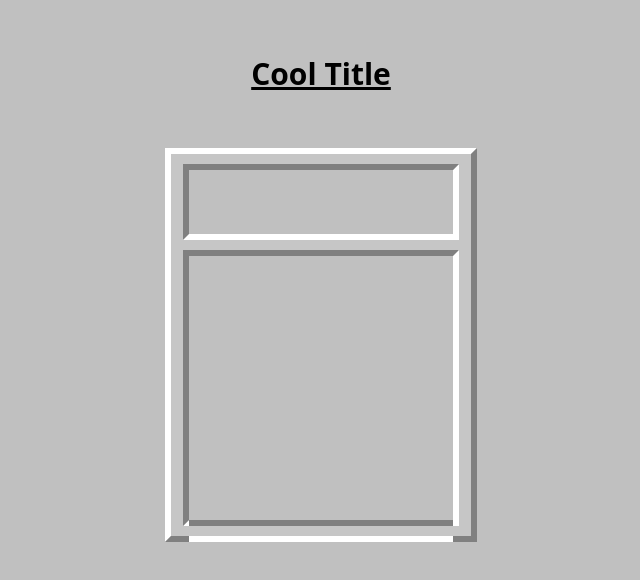
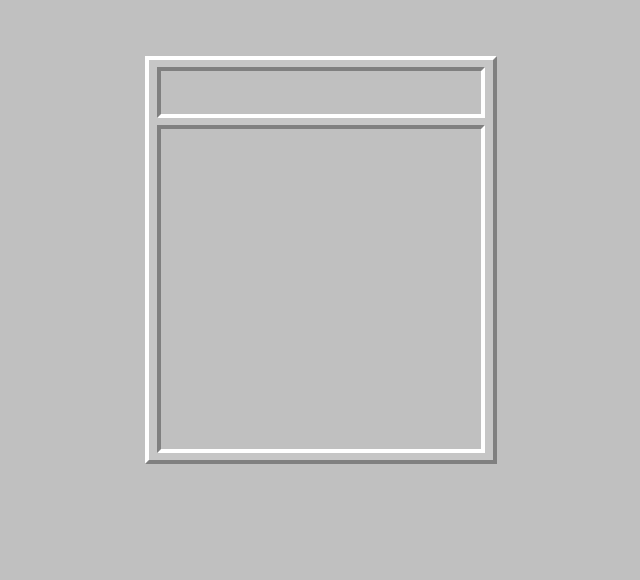
Before and after one commit to astatochek/react-minesweeper, a React (Vite) app: page / in a window 1280 px wide. Shown: the top 580 px of the page, without its empty margins (319-959 px from the left). Built offline with nearby package versions, Linux system fonts and the light colour scheme.

Commit message:
fix skeleton

```diff
--- a/src/Components/Game/Game.tsx
+++ b/src/Components/Game/Game.tsx
@@ -1,4 +1,6 @@
 import React from "react";
+
+import PanelComponent from "./Panel/Panel";
 
 import cornerUpLeft from "./../../assets/corner_up_left_2x.png";
 import cornerUpRight from "./../../assets/corner_up_right_2x.png";
@@ -14,13 +16,13 @@ export default function GameComponent() {
     <>
       <div className="flex flex-col justify-start items-center">
         {/* TOP BORDER */}
-        <div className="flex flex-row justify-start">
+        <div className="flex flex-row justify-start h-ms-22">
           <div className="w-ms-24 h-full">
             <img src={cornerUpLeft}></img>
           </div>
           <div
             className="h-full w-ms-field-size"
-            style={{ backgroundImage: `url(${borderHorizontal})` }}
+            style={{ backgroundImage: `url(${borderHorizontal})`, backgroundSize: '100% 100%' }}
           />
           <div className="w-ms-24 h-full">
             <img src={cornerUpRight}></img>
@@ -30,14 +32,12 @@ export default function GameComponent() {
         <div className="flex flex-row justify-start">
           <div
             className="w-ms-24 h-ms-panel"
-            style={{ backgroundImage: `url(${borderVertical})` }}
+            style={{ backgroundImage: `url(${borderVertical})`, backgroundSize: '100% 100%' }}
           />
-          <div className="h-ms-panel w-ms-field-size bg-ms-gray">
-            {/* MINES + SMILE + TIMER */}
-          </div>
+          <PanelComponent />
           <div
             className="w-ms-24 h-panel"
-            style={{ backgroundImage: `url(${borderVertical})` }}
+            style={{ backgroundImage: `url(${borderVertical})`, backgroundSize: '100% 100%' }}
           />
         </div>
         {/* MID BORDER */}
@@ -47,7 +47,7 @@ export default function GameComponent() {
           </div>
           <div
             className="h-full w-ms-field-size"
-            style={{ backgroundImage: `url(${borderHorizontal})` }}
+            style={{ backgroundImage: `url(${borderHorizontal})`, backgroundSize: '100% 100%' }}
           />
           <div className="w-ms-24 h-full">
             <img src={cornerMidRight}></img>
@@ -57,25 +57,24 @@ export default function GameComponent() {
         <div className="h-ms-field-size flex flex-row justify-start">
           <div
             className="w-ms-24 h-ms-field-size"
-            style={{ backgroundImage: `url(${borderVertical})` }}
+            style={{ backgroundImage: `url(${borderVertical})`, backgroundSize: '100% 100%' }}
           />
           <div className="w-ms-field-size h-ms-field-size bg-ms-gray">
             {/* 40 x 40 ITEMS */}
           </div>
           <div
             className="w-ms-24 h-ms-field-size"
-            style={{ backgroundImage: `url(${borderVertical})` }}
+            style={{ backgroundImage: `url(${borderVertical})`, backgroundSize: '100% 100%' }}
           />
         </div>
         {/* BOTTOM BORDER */}
-        {/* TOP BORDER */}
-        <div className="flex flex-row justify-start">
+        <div className="flex flex-row justify-start h-ms-22">
           <div className="w-ms-24 h-full">
             <img src={cornerBottomLeft}></img>
           </div>
           <div
             className="h-full w-ms-field-size"
-            style={{ backgroundImage: `url(${borderHorizontal})`, transform: 'rotate(180deg)' }}
+            style={{ backgroundImage: `url(${borderHorizontal})`, backgroundSize: '100% 100%' }}
           />
           <div className="w-ms-24 h-full">
             <img src={cornerBottomRigth}></img>
--- /dev/null
+++ b/src/Components/Game/Panel/Panel.tsx
@@ -0,0 +1,9 @@
+import React from "react";
+
+export default function PanelComponent() {
+  return (
+    <div className="h-ms-panel w-ms-field-size bg-ms-gray">
+      {/* MINES + SMILE + TIMER */}
+    </div>
+  );
+}
--- a/src/Components/Window/Window.tsx
+++ b/src/Components/Window/Window.tsx
@@ -4,9 +4,6 @@ import GameComponent from "../Game/Game";
 export default function WindowComponent() {
   return (
     <div className="relative top-0 left-0 w-full flex flex-col justify-start items-center p-14">
-        <div className="mb-14 text-3xl text-center font-bold underline">
-            <h1>Cool Title</h1>
-        </div>
         <div className="flex flex-col sm:flex-row">
             <GameComponent />
         </div>
--- a/tailwind.config.cjs
+++ b/tailwind.config.cjs
@@ -10,10 +10,10 @@ module.exports = {
         'ms-gray': 'rgb(192,192,192)',
       },
       spacing: {
-        'ms-22': '1.375rem',
-        'ms-24': '1.5rem',
-        'ms-field-size': '16.5rem',
-        'ms-panel': '4rem',
+        'ms-22': '0.935rem', // 1.375ren
+        'ms-24': '1.02rem', // 1.5rem
+        'ms-field-size': '20rem', //29.4rem
+        'ms-panel': '2.721rem', // 4rem
       },
     },
   },
```
